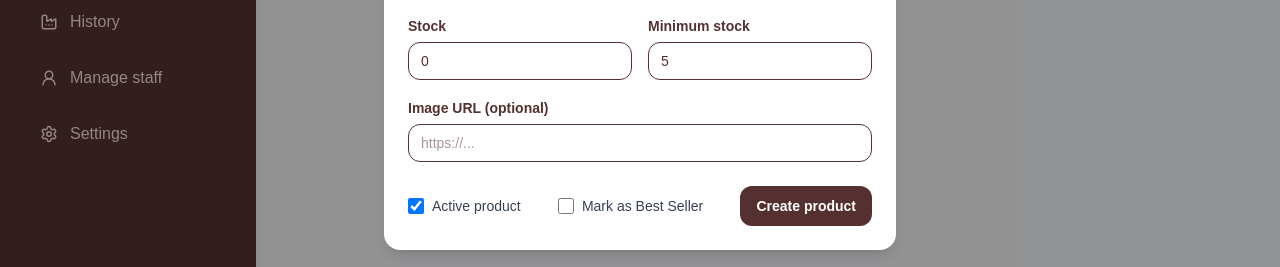
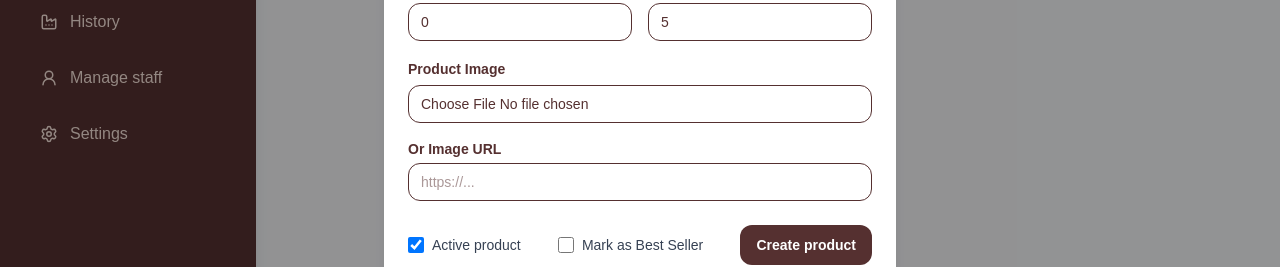
Before and after one commit to Solane-Hebo/bakery-app-j, a Next.js app: page /admin/products in a window 1280 px wide. Both pictures are taken after a click on the button "New product". Shown: the part 463-730 px from the top of the page. Built offline with nearby package versions, Linux system fonts and the light colour scheme; no server answers; the database is empty.

Commit message:
add upload fucction in products page

```diff
--- a/app/admin/products/products-client.tsx
+++ b/app/admin/products/products-client.tsx
@@ -291,6 +291,8 @@ function ProductModal({
     handleSubmit,
     formState: { errors, isSubmitting },
     reset,
+    setValue,
+    watch,
   } = useForm<any>({
     resolver: zodResolver(schema as any),
     defaultValues: isEdit
@@ -320,6 +322,8 @@ function ProductModal({
 
         },
   })
+  const imageUrl = watch("imageUrl");
+
 
   async function onSubmit(values: any) {
     const payload = {
@@ -441,13 +445,64 @@ function ProductModal({
           </div>
 
           <div>
-            <label className="text-sm font-semibold text-[#553030]">Image URL (optional)</label>
+            <label className="text-sm font-semibold text-[#553030]">
+              Product Image
+            </label>
+
+            {imageUrl && (
+              <div className="mt-3 mb-4 flex justify-center">
+                <div className="inline-block h-25 overflow-hidden rounded-xl border bg-gray-50 p-2">
+                  <img
+                    src={imageUrl}
+                    alt="Preview"
+                    className="h-full w-full object-contain"
+                  />
+                </div>
+              </div>
+            )}
+
             <input
-              className="mt-1 w-full rounded-xl text-[#553030] border px-3 py-2 text-sm focus:outline-none focus:ring-2 focus:ring-[#553030]/30"
+              type="file"
+              accept="image/*"
+              className="mt-1 w-full rounded-xl border px-3 py-2 text-sm text-[#553030]"
+              onChange={async (e) => {
+                const file = e.target.files?.[0];
+                if (!file) return;
+
+                const formData = new FormData();
+                formData.append("file", file);
+
+                try {
+                  const res = await fetch("/api/upload", {
+                    method: "POST",
+                    body: formData,
+                  });
+
+                  const data = await res.json();
+                  if (!res.ok) throw new Error(data?.message);
+
+                  setValue("imageUrl", data.url, {
+                      shouldValidate: true,
+                      shouldDirty: true,
+                  });
+                } catch {
+                  alert("Upload failed");
+                }
+              }}
+            />
+
+            <label className="mt-4 block text-sm font-semibold text-[#553030]">
+              Or Image URL
+            </label>
+
+            <input
+
+              className="mt-1 w-full text-[#553030] rounded-xl border px-3 py-2 text-sm"
               {...register("imageUrl")}
               placeholder="https://..."
             />
           </div>
+
 
           <div className="flex items-center justify-between gap-3 pt-2">
             <label className="inline-flex items-center gap-2 text-sm text-gray-700">
--- /dev/null
+++ b/app/api/upload/route.ts
@@ -0,0 +1,36 @@
+import { NextResponse } from "next/server";
+import cloudinary from "@/lib/cloudinary";
+
+export async function POST(req: Request) {
+  try {
+    const formData = await req.formData();
+    const file = formData.get("file") as File;
+
+    if (!file) {
+      return NextResponse.json(
+        { message: "No file uploaded" },
+        { status: 400 }
+      );
+    }
+
+    const bytes = await file.arrayBuffer();
+    const buffer = Buffer.from(bytes);
+
+
+    const base64 = `data:${file.type};base64,${buffer.toString("base64")}`;
+
+    const uploadResponse = await cloudinary.uploader.upload(base64, {
+      folder: "products",
+    });
+
+    return NextResponse.json({
+      url: uploadResponse.secure_url,
+    });
+  } catch (error) {
+    console.error("Upload error:", error);
+    return NextResponse.json(
+      { message: "Upload failed" },
+      { status: 500 }
+    );
+  }
+}
--- a/components/layout/BestSellers.tsx
+++ b/components/layout/BestSellers.tsx
@@ -26,7 +26,7 @@ export default function BestSellers() {
   useEffect(() => {
     async function fetchBestSellers() {
       try {
-        const res = await fetch("/api/products?bestSeller=true");
+        const res = await fetch("/api/products/best-seller");
         const data = await res.json();
         setProducts(data.products || []);
       } catch (error) {
@@ -60,17 +60,10 @@ export default function BestSellers() {
         {products.map((product) => (
           <div
           key={product._id}
-            className="relative rounded-xl bg-white shadow hover:shadow-lg transition"
+          className="relative rounded-xl overflow-hidden shadow-lg hover:shadow-2xl transition cursor-pointer"
         >
-            {/* Bestseller Badge */}
-            {product.isBestSeller && (
-              <span className="absolute top-3 left-3 z-10 rounded-full bg-yellow-400 px-3 py-1 text-xs font-bold text-white">
-                BESTSELLER
-              </span>
-            )}
-
           {/* Image */}
-            <div className="relative h-56 w-full overflow-hidden rounded-t-xl">
+          <div className="relative h-100 md:h-84 w-full">
             {product.imageUrl ? (
               <Image
                 src={product.imageUrl}
@@ -79,30 +72,37 @@ export default function BestSellers() {
                 className="object-cover"
               />
             ) : (
-                <div className="flex h-full items-center justify-center text-gray-400">
+              <div className="flex h-full items-center justify-center bg-gray-200 text-gray-500">
                 No Image
               </div>
             )}
           </div>
 
-            {/* Content */}
-            <div className="p-4">
-              <h3 className="text-lg font-semibold text-[#0F172A]">
-                {product.name}
-              </h3>
+          <div className="absolute inset-0 bg-gradient-to-t from-black/50 via-transparent to-transparent"></div>
 
-              <p className="mt-1 text-[#553030] font-bold">
-                {product.price.toFixed(2)} kr
-              </p>
 
+          {product.isBestSeller && (
+            <span className="absolute top-3 left-3 z-10 rounded-full bg-yellow-400 px-3 py-1 text-xs font-bold text-white">
+              BESTSELLER
+            </span>
+          )}
+
+          <div className="absolute bottom-4 left-4 right-4 text-white flex justify-between items-center">
+            <div>
+              <h3 className=" text-sm font-bold">{product.name}</h3>
+              <p className="text-sm font-semibold">{product.price.toFixed(2)} kr</p>
+            </div>
+            <div>
               <button
                 onClick={() => handleOrder(product)}
-                className="mt-4 w-full rounded-xl bg-[#553030] px-4 py-2 text-sm font-semibold text-white hover:opacity-90"
+                className=" mt-2 w-full px-3  rounded-x text-[#553030]/90 py-1 text-sm font-semibold bg-white rounded-xl hover:bg-[#553030]/100 hover:text-white transition"
                >
                 Order
               </button>
             </div>
           </div>
+        </div>
+
         ))}
           </div>
 
--- a/components/layout/OrderModal.tsx
+++ b/components/layout/OrderModal.tsx
@@ -81,6 +81,7 @@ export default function OrderModal({
                 <Image
                   src={product.imageUrl}
                   alt={product.name}
+                  fill
                   className="h-full w-full object-cover"
                   sizes="140px"
                 />
--- a/next.config.ts
+++ b/next.config.ts
@@ -2,9 +2,7 @@
 const nextConfig = {
   images: {
     domains: [
-      'thecookingfoodie.com',
-      'anotherdomain.com',
-      'www.magnoliabakery.com',
+      "res.cloudinary.com"
     ],
   },
 }
```
Lines whose indentation alone changed are shown as unchanged.
